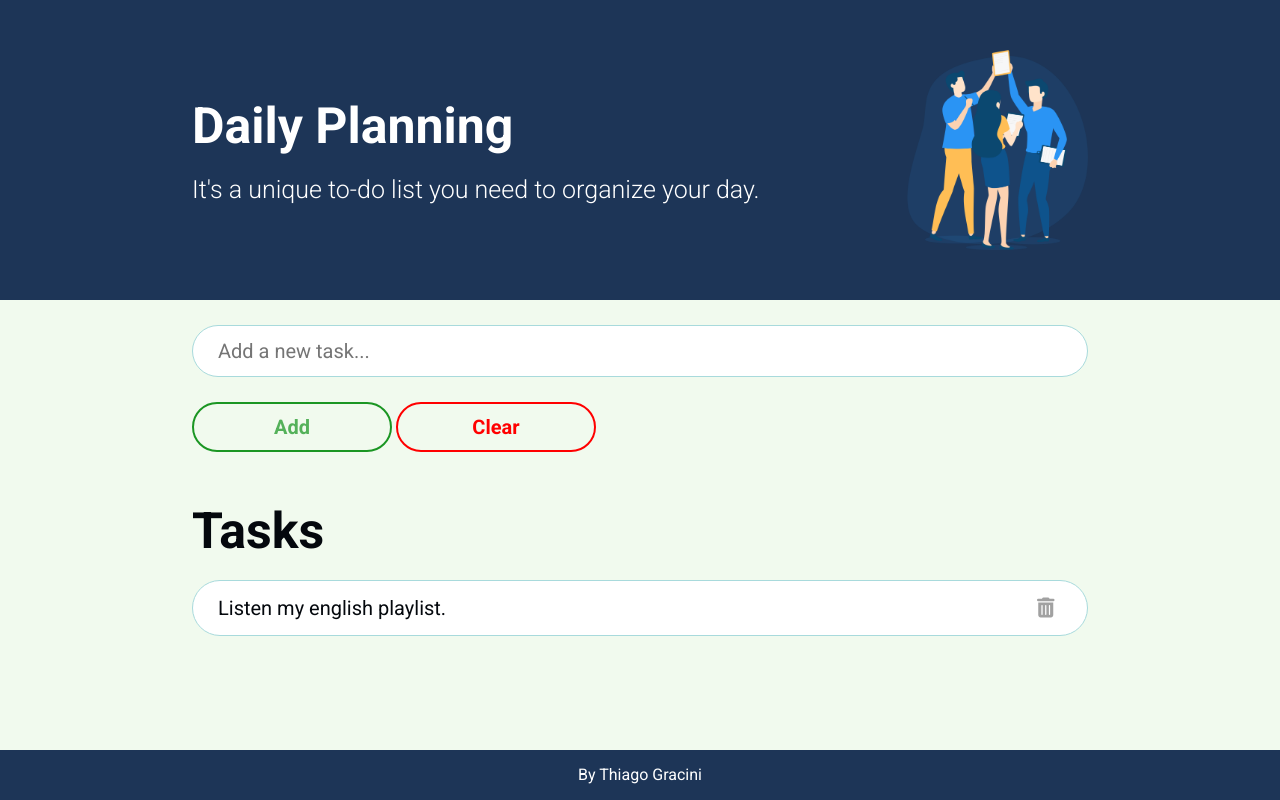
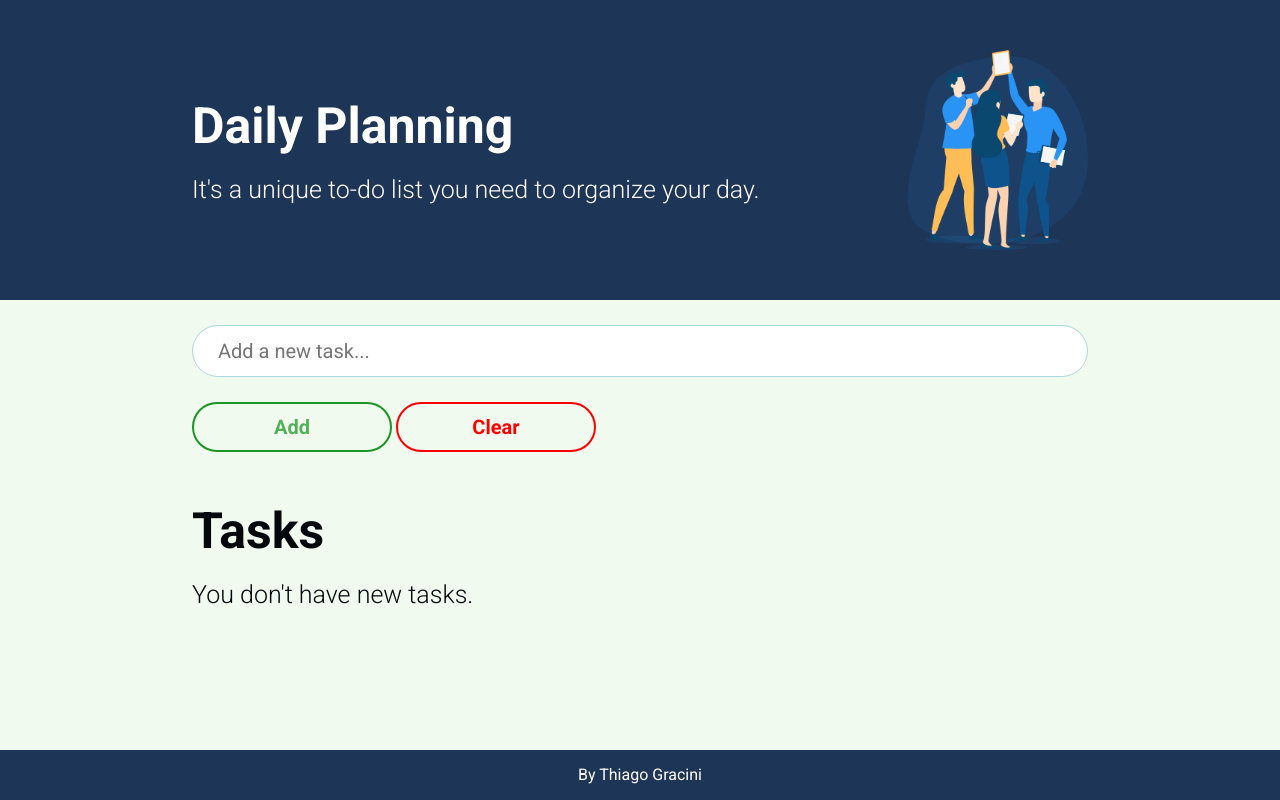
Before and after one commit to tsgracini/Daily-Planning, a plain HTML site: page index.html in a window 1280 px wide. Drawn offline with Linux system fonts and the light colour scheme.

Commit message:
Commit to correct a simple bug that was duplicating tasks.

```diff
--- a/index.html
+++ b/index.html
@@ -25,10 +25,7 @@
             <button id="buttonCleanInputField" class="cleanField">Clear</button>
             <h2 id="titleTasksContainer">Tasks</h2>
             <div id="tasksContainer" class="tasks">
-                <div class="task-item">
-                    Listen my english playlist.
-                    <i onclick="removeTask(this)" class="fas fa-trash-alt trash"></i>
-                </div>
+
             </div>
     </main>
 
```
